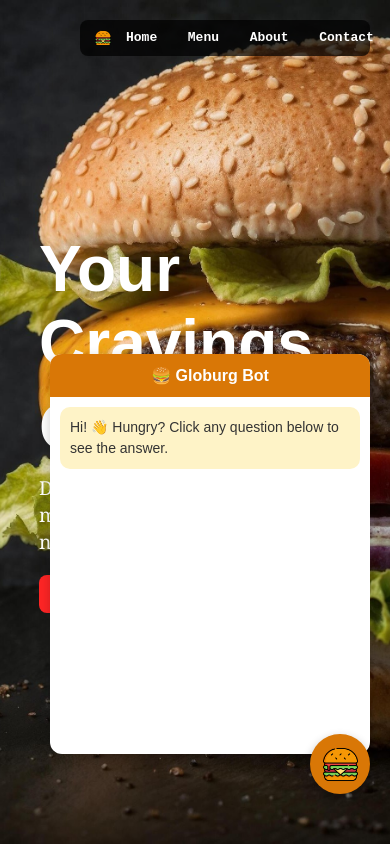
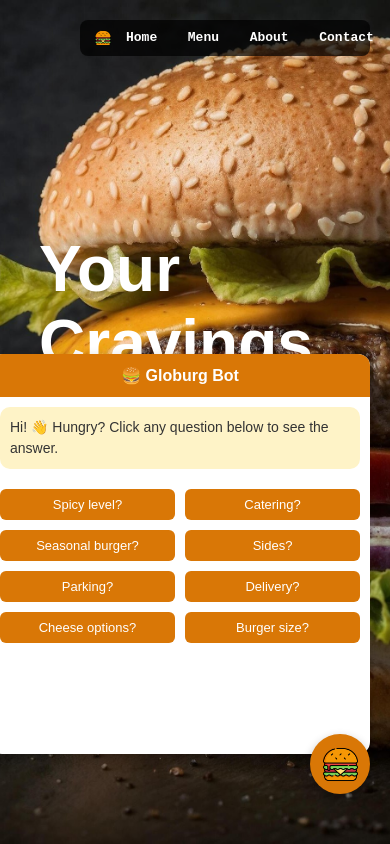
Before and after one commit to RizzWan-Codes/First_Client, a plain HTML site: page index.html in a window 390 px wide. Both pictures are taken after a click on the element 340 px from the left and 764 px from the top of the page. Shown: the top 844 px of the page. Drawn offline with Linux system fonts and the light colour scheme.

Commit message:
Update style.css

```diff
--- a/style.css
+++ b/style.css
@@ -139,6 +139,7 @@ a{
   border-radius: 12px;
   box-shadow: 0 4px 8px rgba(0,0,0,0.1);
   line-height: 1.8;
+
 }
 
 .about-contact-box h3 {
@@ -261,7 +262,7 @@ a{
 }
 
 .chatbot-window {
-  width: 320px;
+  width: 380px;
   height: 400px;
   background: white;
   border-radius: 12px;
@@ -337,8 +338,10 @@ a{
 /* ===== MOBILE SPECIFIC ===== */
 @media (max-width: 768px) {
   .faq-buttons {
-    position: relative;
-    bottom: 400px; /* moves the buttons up inside the chat window */
+    position: static;  /* remove weird positioning */
+    grid-template-columns: 1fr 1fr; /* stack buttons vertically for better fit */
+    gap: 10px;
+    margin-top: 10px;
   }
 }
 
```
